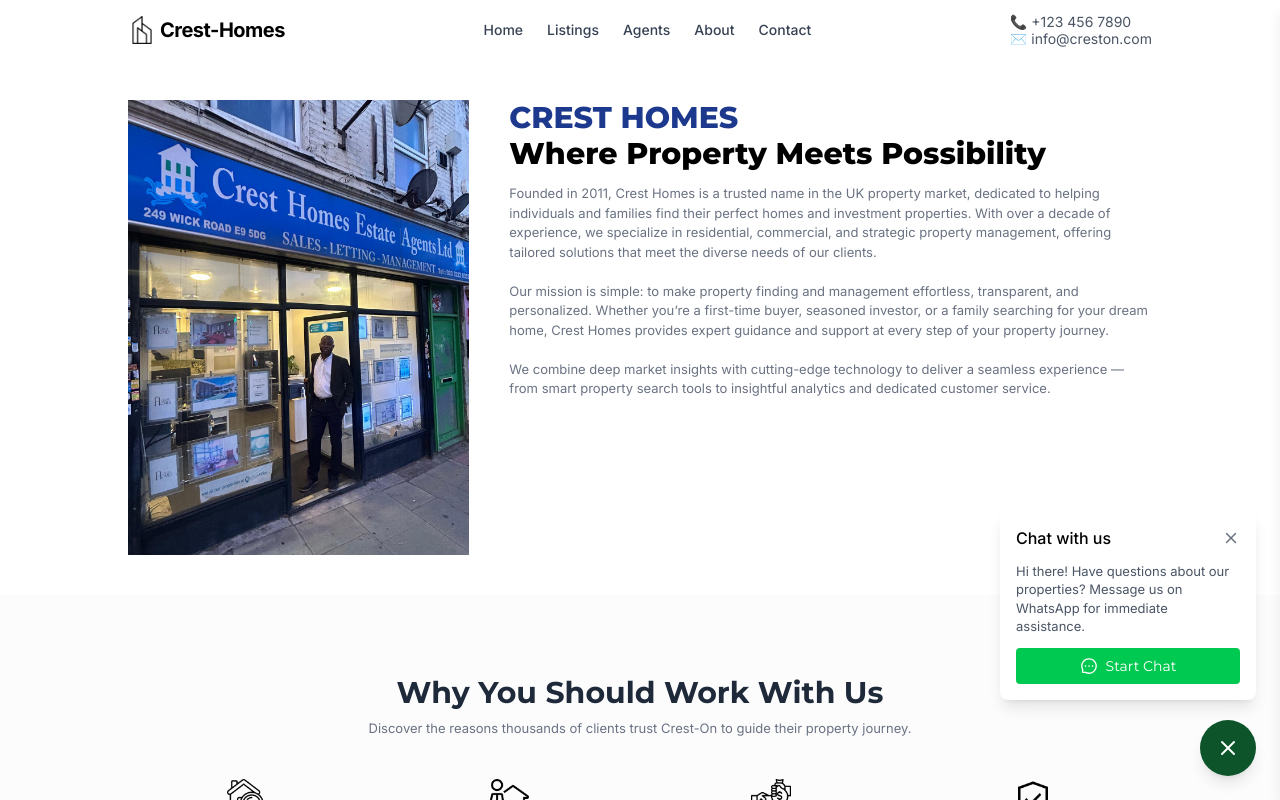
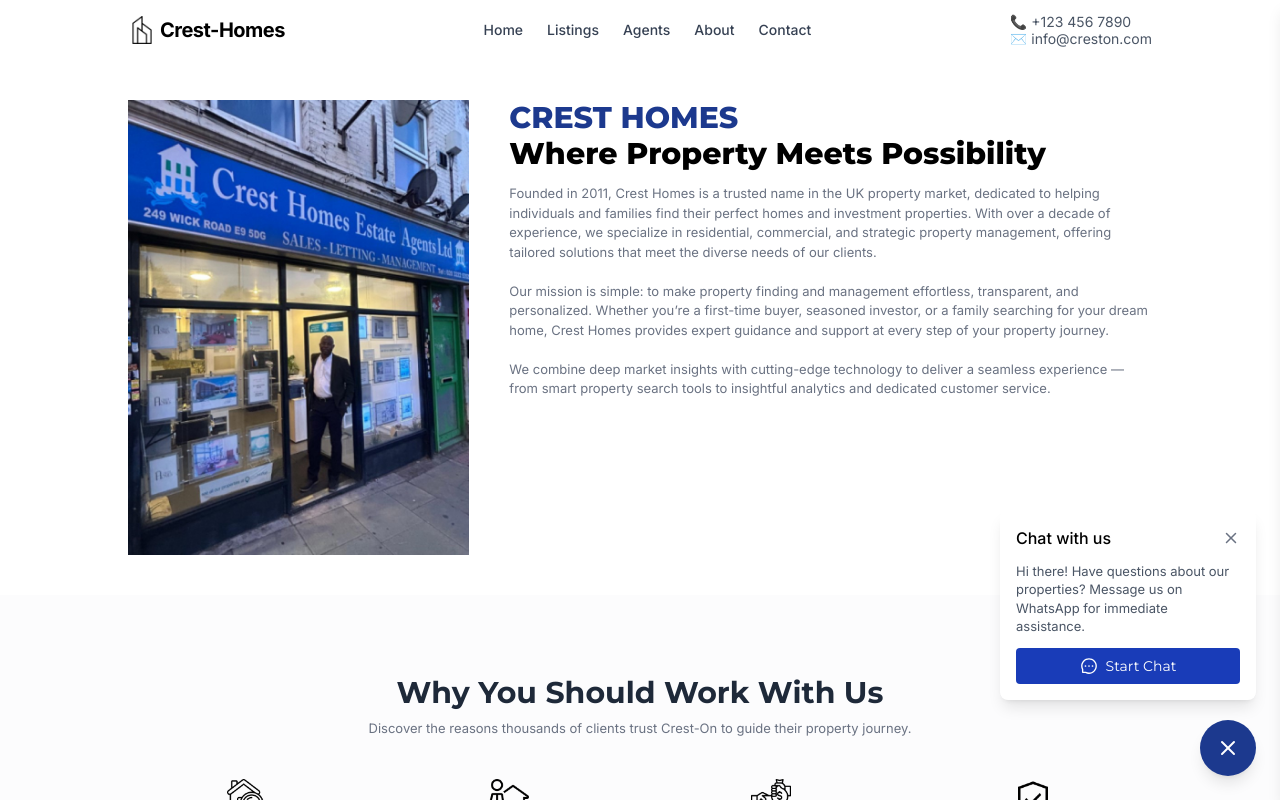
Before and after one commit to Olawoyin1/crest-on, a React (Vite) app: page /about in a window 1280 px wide. Both pictures are taken after a click on the button 1228 px from the left and 748 px from the top of the page. Shown: the top 800 px of the page. Built offline with nearby package versions, Linux system fonts and the light colour scheme.

Commit message:
Change floating bg to blue

```diff
--- a/src/components/FloatingWhatsapp.tsx
+++ b/src/components/FloatingWhatsapp.tsx
@@ -31,7 +31,7 @@ const FloatingWhatsApp = () => {
           </p>
           <button
             onClick={handleWhatsAppClick}
-            className="w-full bg-green-500 hover:bg-green-800 cursor-pointer text-white py-2 px-4 rounded flex items-center justify-center text-sm"
+            className="w-full bg-blue-800 hover:bg-blue-500 cursor-pointer text-white py-2 px-4 rounded flex items-center justify-center text-sm"
           >
             <AiOutlineMessage size={18} className="mr-2" />
             Start Chat
@@ -40,8 +40,8 @@ const FloatingWhatsApp = () => {
       )}
       <button
         onClick={() => setIsOpen(!isOpen)}
-        className={`flex items-center justify-center w-14 h-14 bg-green-900 rounded-full shadow-lg focus:outline-none transition-colors",
-          ${isOpen} ? "bg-red-500 hover:bg-red-600" : "bg-green-500 hover:bg-green-600`}
+        className={`flex items-center justify-center w-14 h-14 bg-blue-900 rounded-full shadow-lg focus:outline-none transition-colors",
+          ${isOpen} ? "bg-red-500 hover:bg-red-600" : "bg-green-500 hover:bg-blue-600`}
       >
         {isOpen ? (
           <X size={24} className="text-white" />
```
Also changed, not shown: public/Images/crest.jpeg, public/Images/crestt.jpeg.
